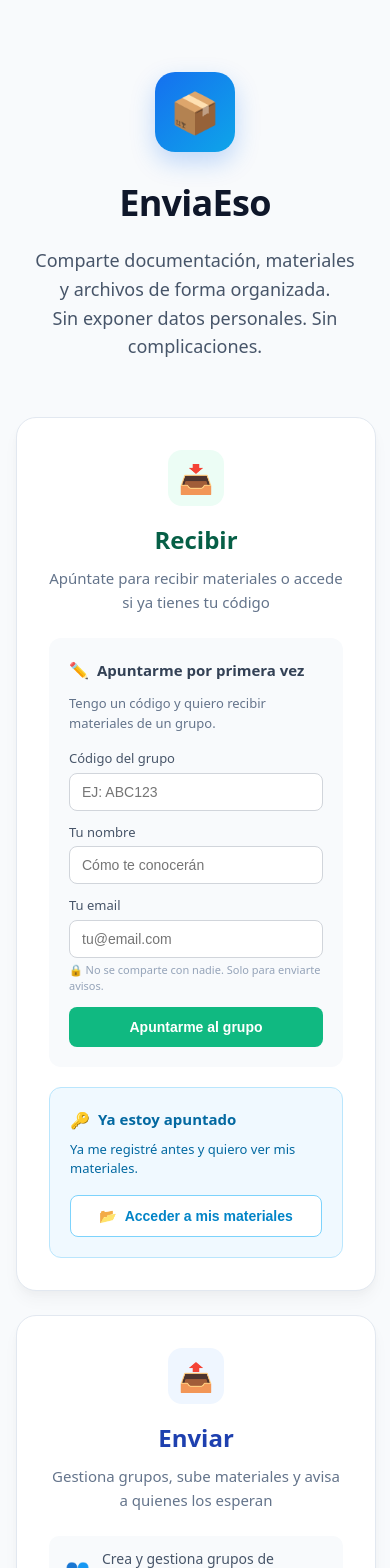
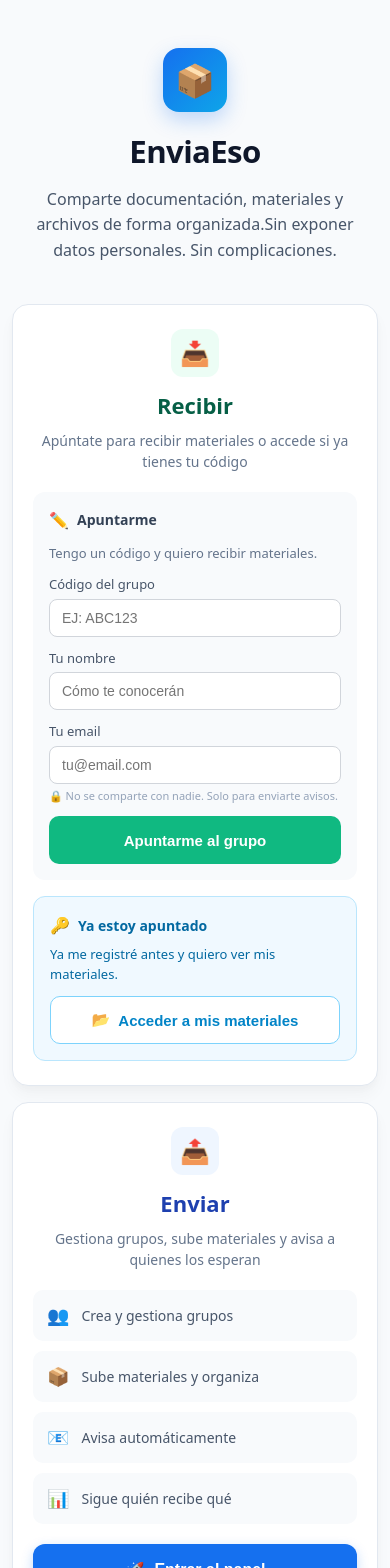
Before and after one commit to Amonfiver/enviaeso, a React (Vite) app: page / in a window 390 px wide. Shown: the top 1568 px of the page. Built offline with nearby package versions, Linux system fonts and the light colour scheme; no server answers.

Commit message:
responsive mobile-first: Home, AccesoAlumno, MisMateriales optimizados para móvil

```diff
--- a/src/pages/Home.jsx
+++ b/src/pages/Home.jsx
@@ -108,7 +108,7 @@ export default function Home() {
       style={{
         minHeight: '100vh',
         backgroundColor: '#f8fafc',
-        padding: '24px 16px 48px',
+        padding: '16px 12px 32px',
       }}
     >
       <div style={{ maxWidth: '1200px', margin: '0 auto' }}>
@@ -116,22 +116,22 @@ export default function Home() {
         <div
           style={{
             textAlign: 'center',
-            padding: '48px 16px 56px',
+            padding: '32px 12px 40px',
           }}
         >
           {/* Logo/Icono */}
           <div
             style={{
-              width: '80px',
-              height: '80px',
-              margin: '0 auto 24px',
+              width: '64px',
+              height: '64px',
+              margin: '0 auto 16px',
               background: 'linear-gradient(135deg, #1570ef 0%, #0ea5e9 100%)',
-              borderRadius: '20px',
+              borderRadius: '16px',
               display: 'flex',
               alignItems: 'center',
               justifyContent: 'center',
-              fontSize: '40px',
-              boxShadow: '0 10px 25px rgba(21, 112, 239, 0.25)',
+              fontSize: '32px',
+              boxShadow: '0 8px 20px rgba(21, 112, 239, 0.25)',
             }}
           >
             📦
@@ -140,10 +140,10 @@ export default function Home() {
           {/* Marca */}
           <h1
             style={{
-              fontSize: 'clamp(36px, 6vw, 48px)',
+              fontSize: 'clamp(28px, 8vw, 48px)',
               fontWeight: '800',
               color: '#0f172a',
-              marginBottom: '16px',
+              marginBottom: '12px',
               letterSpacing: '-0.02em',
             }}
           >
@@ -153,16 +153,17 @@ export default function Home() {
           {/* Subtítulo de valor */}
           <p
             style={{
-              fontSize: 'clamp(18px, 3vw, 22px)',
+              fontSize: 'clamp(16px, 4vw, 22px)',
               color: '#475569',
               maxWidth: '560px',
               margin: '0 auto',
               lineHeight: '1.6',
               fontWeight: '400',
+              padding: '0 8px',
             }}
           >
             Comparte documentación, materiales y archivos de forma organizada.
-            <br />
+            <br style={{ display: 'none' }} className="hide-mobile" />
             Sin exponer datos personales. Sin complicaciones.
           </p>
         </div>
@@ -171,8 +172,8 @@ export default function Home() {
         <div
           style={{
             display: 'grid',
-            gridTemplateColumns: 'repeat(auto-fit, minmax(360px, 1fr))',
-            gap: '24px',
+            gridTemplateColumns: 'repeat(auto-fit, minmax(320px, 1fr))',
+            gap: '16px',
             alignItems: 'stretch',
           }}
         >
@@ -180,8 +181,8 @@ export default function Home() {
           <div
             style={{
               backgroundColor: '#ffffff',
-              borderRadius: '20px',
-              padding: '32px',
+              borderRadius: '16px',
+              padding: '24px 20px',
               boxShadow: '0 4px 6px rgba(0, 0, 0, 0.02), 0 10px 15px rgba(0, 0, 0, 0.03)',
               border: '1px solid #e2e8f0',
               display: 'flex',
@@ -189,25 +190,25 @@ export default function Home() {
             }}
           >
             {/* Header del bloque */}
-            <div style={{ textAlign: 'center', marginBottom: '24px' }}>
+            <div style={{ textAlign: 'center', marginBottom: '20px' }}>
               <div
                 style={{
-                  width: '56px',
-                  height: '56px',
-                  margin: '0 auto 16px',
+                  width: '48px',
+                  height: '48px',
+                  margin: '0 auto 12px',
                   backgroundColor: '#ecfdf5',
-                  borderRadius: '14px',
+                  borderRadius: '12px',
                   display: 'flex',
                   alignItems: 'center',
                   justifyContent: 'center',
-                  fontSize: '28px',
+                  fontSize: '24px',
                 }}
               >
                 📥
               </div>
               <h2
                 style={{
-                  fontSize: '24px',
+                  fontSize: '22px',
                   fontWeight: '700',
                   color: '#065f46',
                   marginBottom: '8px',
@@ -218,8 +219,8 @@ export default function Home() {
               <p
                 style={{
                   color: '#64748b',
-                  fontSize: '15px',
-                  lineHeight: '1.6',
+                  fontSize: '14px',
+                  lineHeight: '1.5',
                   margin: 0,
                 }}
               >
@@ -232,13 +233,13 @@ export default function Home() {
               style={{
                 backgroundColor: '#f8fafc',
                 borderRadius: '12px',
-                padding: '20px',
-                marginBottom: '20px',
+                padding: '16px',
+                marginBottom: '16px',
               }}
             >
               <h3
                 style={{
-                  fontSize: '15px',
+                  fontSize: '14px',
                   fontWeight: '600',
                   color: '#334155',
                   marginBottom: '12px',
@@ -248,17 +249,17 @@ export default function Home() {
                 }}
               >
                 <span style={{ fontSize: '16px' }}>✏️</span>
-                Apuntarme por primera vez
+                Apuntarme
               </h3>
               <p
                 style={{
                   fontSize: '13px',
                   color: '#64748b',
-                  marginBottom: '16px',
+                  marginBottom: '12px',
                   lineHeight: '1.5',
                 }}
               >
-                Tengo un código y quiero recibir materiales de un grupo.
+                Tengo un código y quiero recibir materiales.
               </p>
 
               <form onSubmit={handleSubmit}>
@@ -365,15 +366,16 @@ export default function Home() {
                   disabled={loading}
                   style={{
                     width: '100%',
-                    padding: '12px',
+                    padding: '14px',
                     backgroundColor: '#10b981',
                     color: '#ffffff',
                     border: 'none',
-                    borderRadius: '8px',
-                    fontSize: '14px',
+                    borderRadius: '10px',
+                    fontSize: '15px',
                     fontWeight: '600',
                     cursor: loading ? 'not-allowed' : 'pointer',
                     opacity: loading ? 0.7 : 1,
+                    minHeight: '48px',
                   }}
                 >
                   {loading ? 'Apuntando...' : 'Apuntarme al grupo'}
@@ -416,14 +418,14 @@ export default function Home() {
               style={{
                 backgroundColor: '#f0f9ff',
                 borderRadius: '12px',
-                padding: '20px',
+                padding: '16px',
                 border: '1px solid #bae6fd',
                 marginTop: 'auto',
               }}
             >
               <h3
                 style={{
-                  fontSize: '15px',
+                  fontSize: '14px',
                   fontWeight: '600',
                   color: '#0369a1',
                   marginBottom: '8px',
@@ -439,7 +441,7 @@ export default function Home() {
                 style={{
                   fontSize: '13px',
                   color: '#0369a1',
-                  marginBottom: '16px',
+                  marginBottom: '12px',
                   lineHeight: '1.5',
                 }}
               >
@@ -450,18 +452,19 @@ export default function Home() {
                 onClick={() => navigate('/acceso-alumno')}
                 style={{
                   width: '100%',
-                  padding: '12px',
+                  padding: '14px',
                   backgroundColor: '#ffffff',
                   color: '#0284c7',
                   border: '1px solid #7dd3fc',
-                  borderRadius: '8px',
-                  fontSize: '14px',
+                  borderRadius: '10px',
+                  fontSize: '15px',
                   fontWeight: '600',
                   cursor: 'pointer',
                   display: 'flex',
                   alignItems: 'center',
                   justifyContent: 'center',
                   gap: '8px',
+                  minHeight: '48px',
                 }}
               >
                 <span>📂</span>
@@ -474,8 +477,8 @@ export default function Home() {
           <div
             style={{
               backgroundColor: '#ffffff',
-              borderRadius: '20px',
-              padding: '32px',
+              borderRadius: '16px',
+              padding: '24px 20px',
               boxShadow: '0 4px 6px rgba(0, 0, 0, 0.02), 0 10px 15px rgba(0, 0, 0, 0.03)',
               border: '1px solid #e2e8f0',
               display: 'flex',
@@ -483,25 +486,25 @@ export default function Home() {
             }}
           >
             {/* Header del bloque */}
-            <div style={{ textAlign: 'center', marginBottom: '24px' }}>
+            <div style={{ textAlign: 'center', marginBottom: '20px' }}>
               <div
                 style={{
-                  width: '56px',
-                  height: '56px',
-                  margin: '0 auto 16px',
+                  width: '48px',
+                  height: '48px',
+                  margin: '0 auto 12px',
                   backgroundColor: '#eff6ff',
-                  borderRadius: '14px',
+                  borderRadius: '12px',
                   display: 'flex',
                   alignItems: 'center',
                   justifyContent: 'center',
-                  fontSize: '28px',
+                  fontSize: '24px',
                 }}
               >
                 📤
               </div>
               <h2
                 style={{
-                  fontSize: '24px',
+                  fontSize: '22px',
                   fontWeight: '700',
                   color: '#1e40af',
                   marginBottom: '8px',
@@ -512,8 +515,8 @@ export default function Home() {
               <p
                 style={{
                   color: '#64748b',
-                  fontSize: '15px',
-                  lineHeight: '1.6',
+                  fontSize: '14px',
+                  lineHeight: '1.5',
                   margin: 0,
                 }}
               >
@@ -527,15 +530,15 @@ export default function Home() {
                 flex: 1,
                 display: 'flex',
                 flexDirection: 'column',
-                gap: '12px',
-                marginBottom: '24px',
+                gap: '10px',
+                marginBottom: '20px',
               }}
             >
               {[
-                { icon: '👥', text: 'Crea y gestiona grupos de receptores' },
-                { icon: '📦', text: 'Sube materiales y organiza envíos' },
-                { icon: '📧', text: 'Avisa automáticamente por email' },
-                { icon: '📊', text: 'Sigue quién ha recibido qué' },
+                { icon: '👥', text: 'Crea y gestiona grupos' },
+                { icon: '📦', text: 'Sube materiales y organiza' },
+                { icon: '📧', text: 'Avisa automáticamente' },
+                { icon: '📊', text: 'Sigue quién recibe qué' },
               ].map((item, index) => (
                 <div
                   key={index}
@@ -543,17 +546,18 @@ export default function Home() {
                     display: 'flex',
                     alignItems: 'center',
                     gap: '12px',
-                    padding: '12px 16px',
+                    padding: '12px 14px',
                     backgroundColor: '#f8fafc',
                     borderRadius: '10px',
                   }}
                 >
-                  <span style={{ fontSize: '20px' }}>{item.icon}</span>
+                  <span style={{ fontSize: '18px', flexShrink: 0 }}>{item.icon}</span>
                   <span
                     style={{
                       fontSize: '14px',
                       color: '#475569',
                       fontWeight: '500',
+                      lineHeight: '1.4',
                     }}
                   >
                     {item.text}
@@ -580,10 +584,11 @@ export default function Home() {
                 alignItems: 'center',
                 justifyContent: 'center',
                 gap: '10px',
+                minHeight: '52px',
               }}
             >
               <span>🚀</span>
-              Entrar al panel de gestión
+              Entrar al panel
             </button>
 
             <p
@@ -595,7 +600,7 @@ export default function Home() {
                 marginBottom: 0,
               }}
             >
-              ¿Primera vez? También puedes registrarte desde ahí
+              ¿Primera vez? Regístrate desde ahí
             </p>
           </div>
         </div>
@@ -604,14 +609,14 @@ export default function Home() {
         <div
           style={{
             textAlign: 'center',
-            marginTop: '48px',
-            paddingTop: '24px',
+            marginTop: '32px',
+            paddingTop: '20px',
             borderTop: '1px solid #e2e8f0',
           }}
         >
           <p
             style={{
-              fontSize: '13px',
+              fontSize: '12px',
               color: '#94a3b8',
               margin: 0,
             }}
```
Also changed, not shown: src/pages/AccesoAlumno.jsx (+36 -22 lines), src/pages/MisMateriales.jsx (+50 -69 lines).
